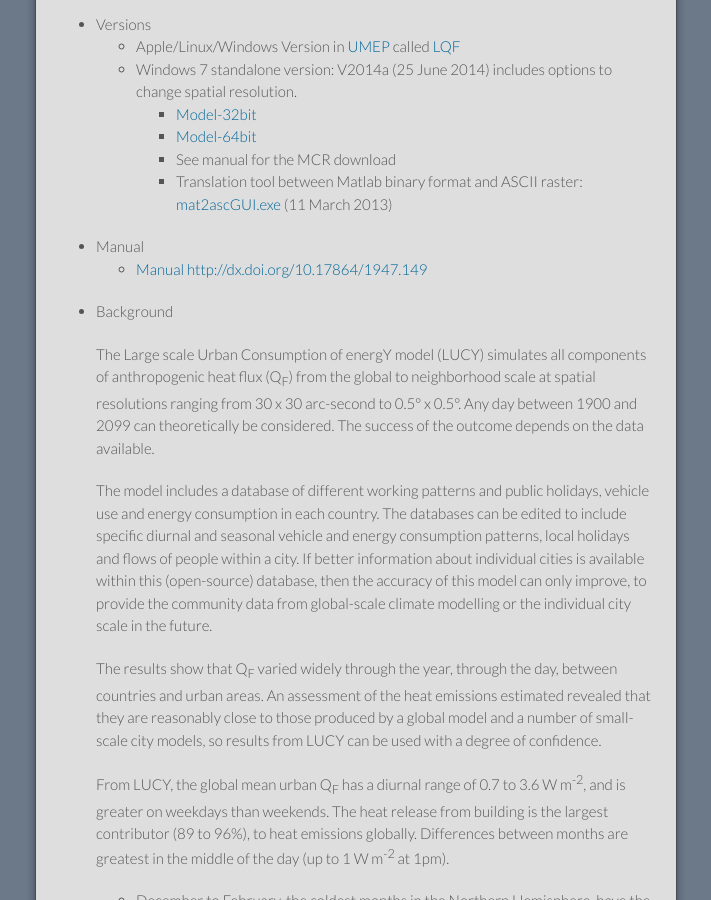
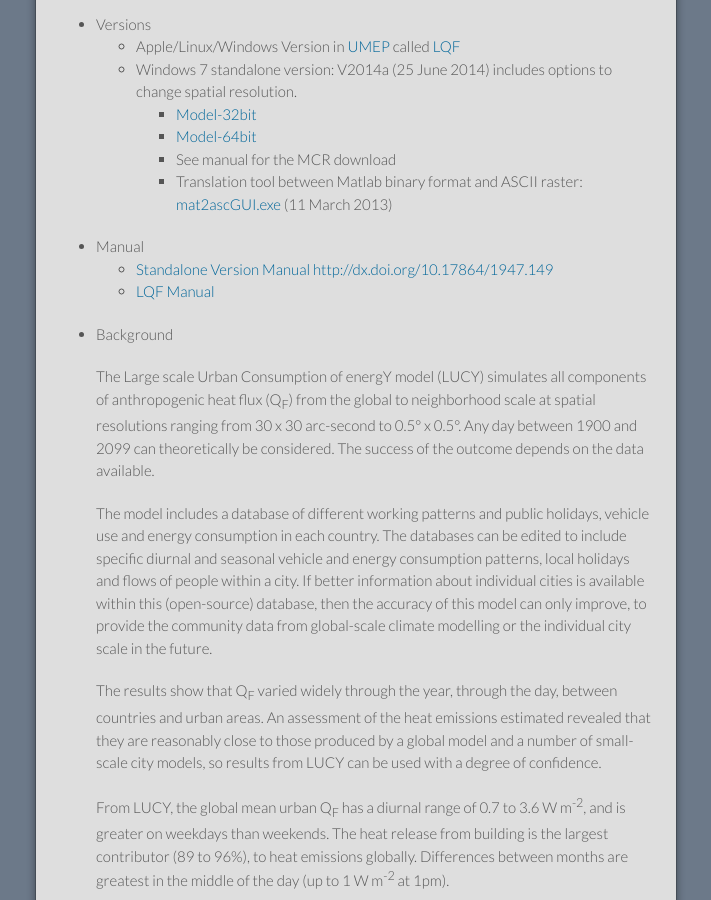
Before and after one commit to Urban-Meteorology-Reading/Urban-Meteorology-Reading.github.io, a Jekyll site: the page built from LUCY.md, in a window 1280 px wide and 900 px high, scrolled down 781 px. Shown: the whole window, without its empty margins (284-995 px from the left). Built offline with Jekyll 4.4.1, drawn with Linux system fonts in a browser that asks for light colours.

Commit message:
Update LUCY.md

```diff
--- a/LUCY.md
+++ b/LUCY.md
@@ -30,7 +30,8 @@ are scarce Theoretical and Applied Climatology [https://link.springer.com/articl
 
 
 * Manual
-   *  [Manual http://dx.doi.org/10.17864/1947.149](http://dx.doi.org/10.17864/1947.149)
+   *  [Standalone Version Manual http://dx.doi.org/10.17864/1947.149](http://dx.doi.org/10.17864/1947.149)
+   *  [LQF Manual](http://umep-docs.readthedocs.io/en/latest/OtherManuals/LQF_Manual.html#lqf-manual)
 
 * Background
 
```
